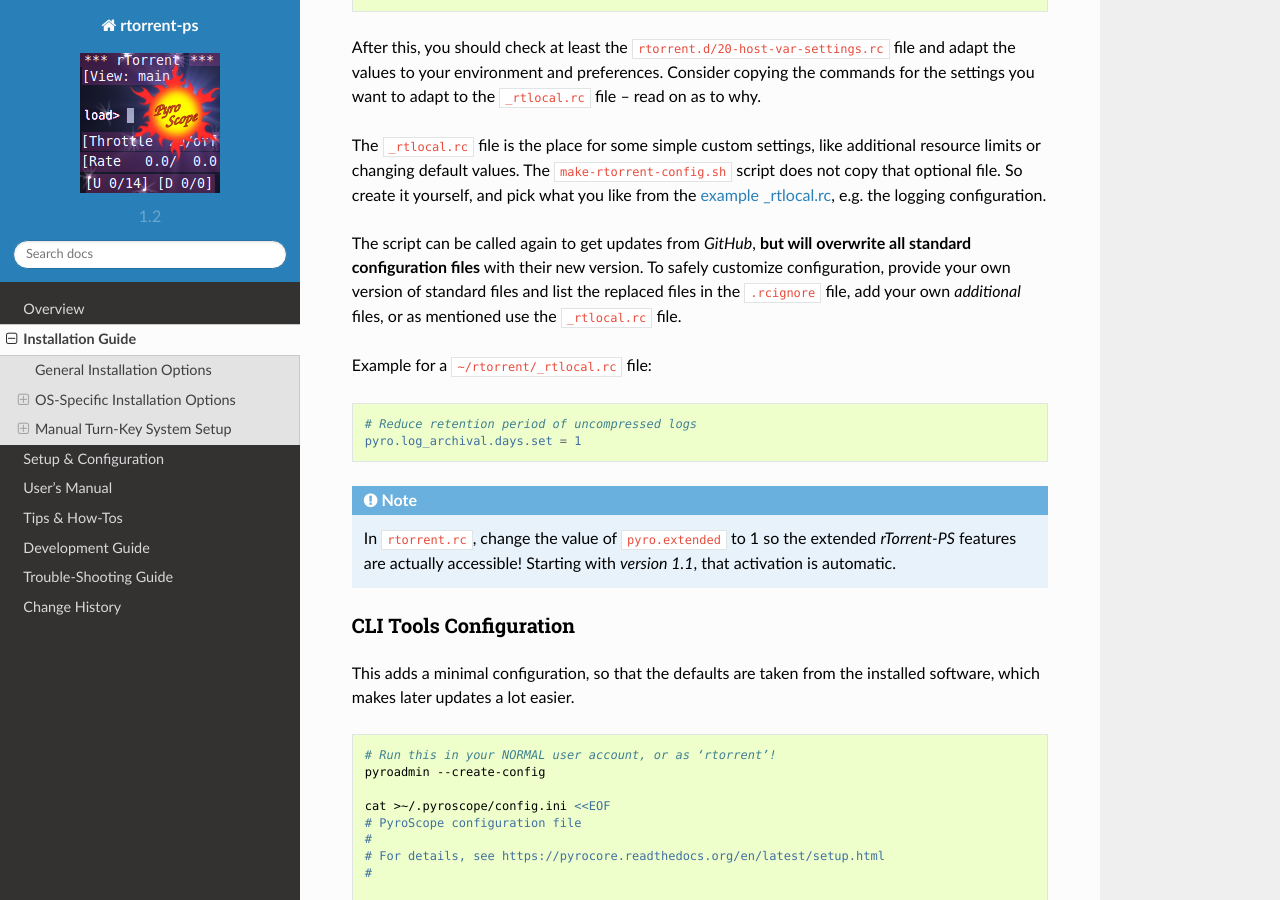
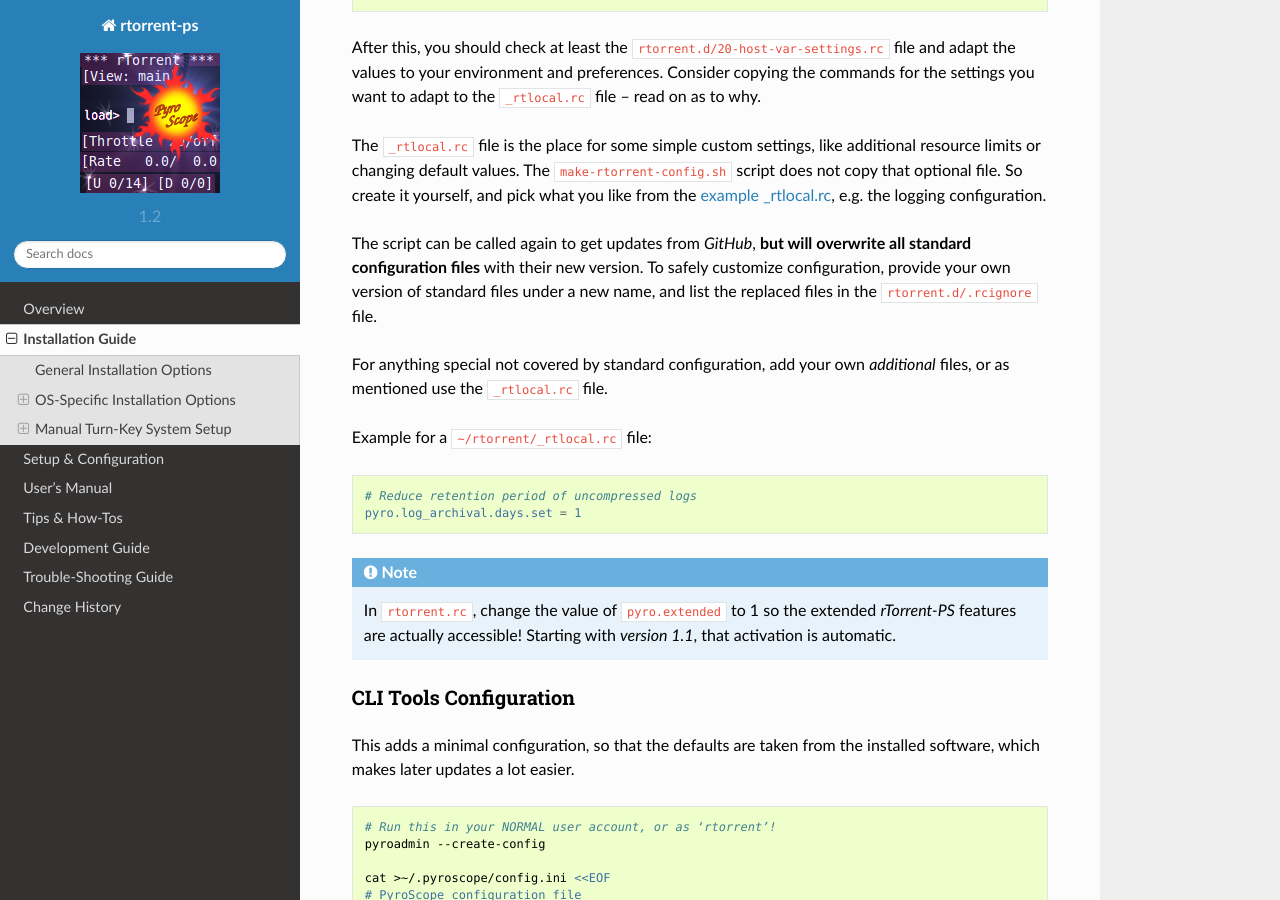
Before and after one commit to pyroscope/rtorrent-ps, a Sphinx documentation site: the page built from docs/install.rst, in a window 1280 px wide and 900 px high, scrolled down 7862 px. Built offline with Sphinx 7.4.7 and the Read the Docs theme 2.0.0, drawn with Linux system fonts in a browser that asks for light colours.

Commit message:
docs: be more explicit on std cfg replacement

```diff
--- a/docs/install.rst
+++ b/docs/install.rst
@@ -480,8 +480,10 @@
 The script can be called again to get updates from `GitHub`,
 **but will overwrite all standard configuration files** with their new version.
 To safely customize configuration,
-provide your own version of standard files
-and list the replaced files in the ``.rcignore`` file,
+provide your own version of standard files under a new name,
+and list the replaced files in the ``rtorrent.d/.rcignore`` file.
+
+For anything special not covered by standard configuration,
 add your own *additional* files,
 or as mentioned use the ``_rtlocal.rc`` file.
 
```
